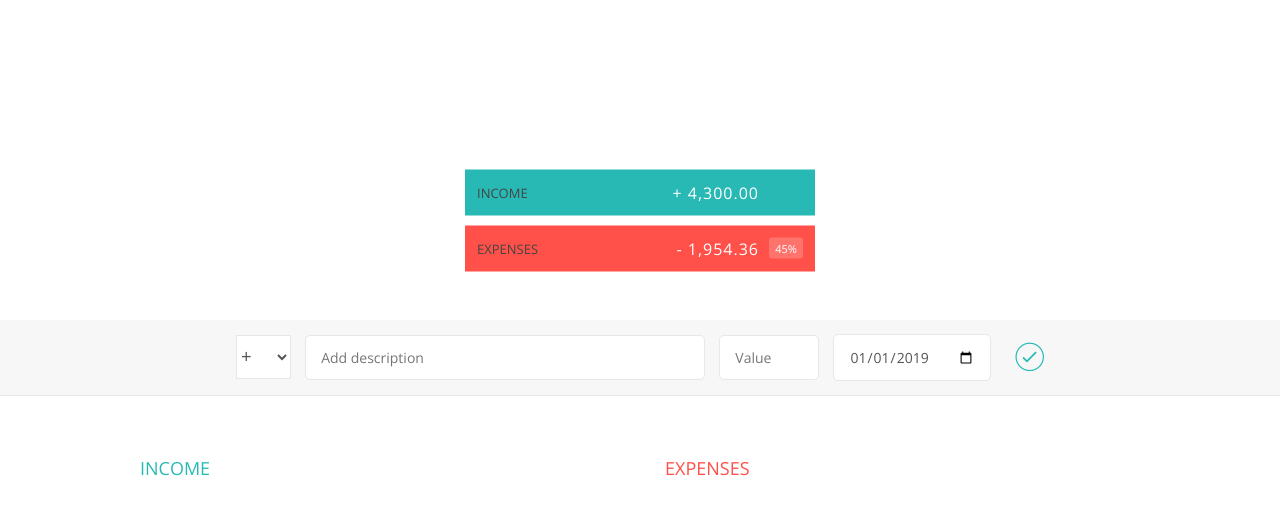
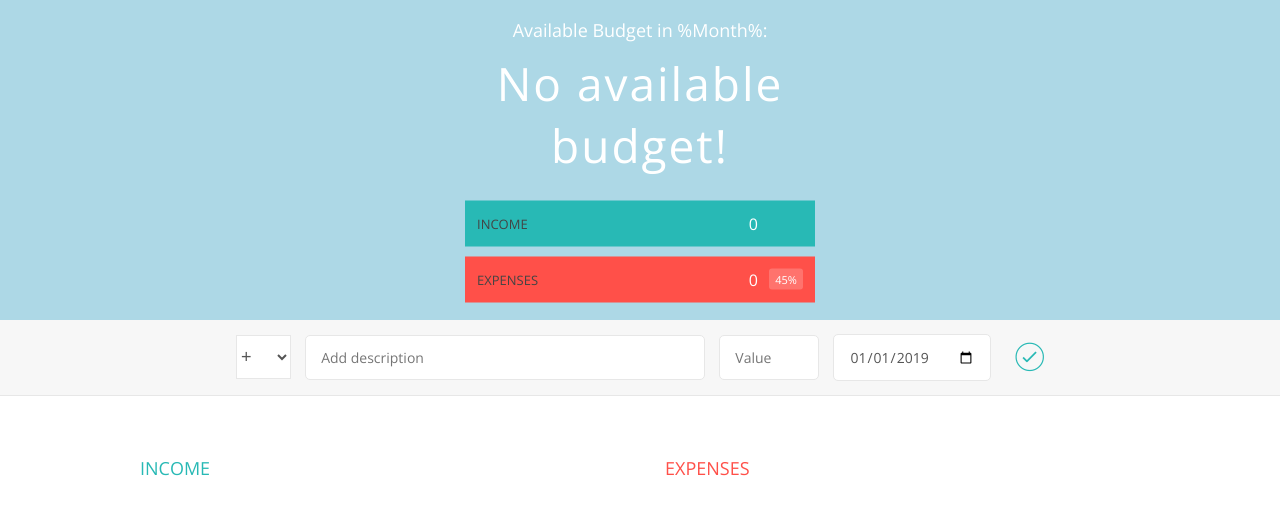
Before and after one commit to christospap10/BudgetApp, a plain HTML site: page index.html in a window 1280 px wide. Drawn offline with nearby package versions, Linux system fonts and the light colour scheme.

Commit message:
Update the UI

```diff
--- a/script.js
+++ b/script.js
@@ -88,6 +88,10 @@ var UIController = (function () {
     inputBtn: ".add__btn",
     incomeContainer: ".income__list",
     expensesContainer: ".expenses__list",
+    budgetLabel: ".budget__value",
+    incomeLabel: ".budget__income--value",
+    expensesLabel: ".budget__expenses--value",
+    percentageLabel: ".budget__expenses--percentage",
   };
 
   return {
@@ -131,6 +135,21 @@ var UIController = (function () {
 
       fieldsArr[0].focus(); //set the cursor to the add description field
     },
+
+    displayBudget: function (obj) {
+      document.querySelector(DOMstrings.budgetLabel).textContent = obj.budget;
+      document.querySelector(DOMstrings.incomeLabel).textContent = obj.totalInc;
+      document.querySelector(DOMstrings.expensesLabel).textContent =
+        obj.totalExp;
+      if (obj.percentage > 0) {
+        document.querySelector(DOMstrings.percentageLabel).textContent =
+          obj.percentage + "%";
+      } else {
+        document.querySelector(DOMstrings.budgetLabel).textContent =
+          "No available budget!";
+      }
+    },
+
     getDOMstrings: function () {
       return DOMstrings;
     },
@@ -156,7 +175,7 @@ var controller = (function (budgetCtrl, UICtrl) {
     //2. Return the budget
     var budget = budgetCtrl.getBudget();
     //3. Display the budget on the UI
-    console.log(budget);
+    UICtrl.displayBudget(budget);
   };
 
   var ctrlAddItem = function () {
@@ -183,6 +202,12 @@ var controller = (function (budgetCtrl, UICtrl) {
   return {
     init: function () {
       console.log("Application has started");
+      UICtrl.displayBudget({
+        budget: 0,
+        totalInc: 0,
+        totalExp: 0,
+        percentage: -1,
+      });
       setupEventListeners();
     },
   };
--- a/styles.css
+++ b/styles.css
@@ -44,6 +44,7 @@ body {
   background-size: cover;
   background-position: center;
   position: relative;
+  background-color: lightblue;
 }
 
 .budget {
```
